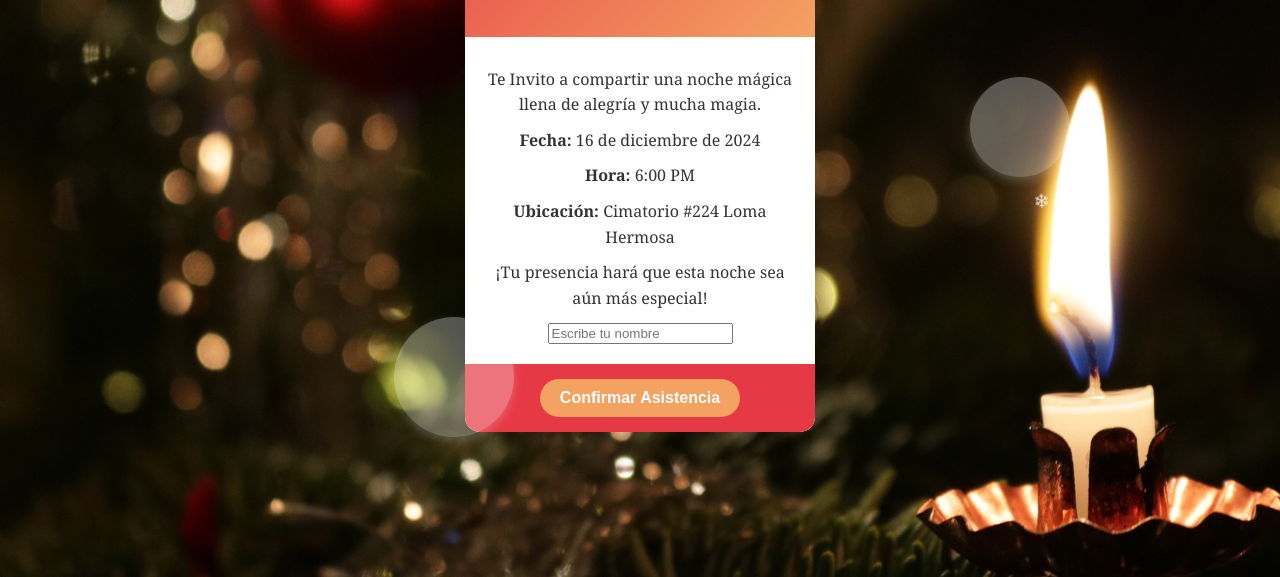
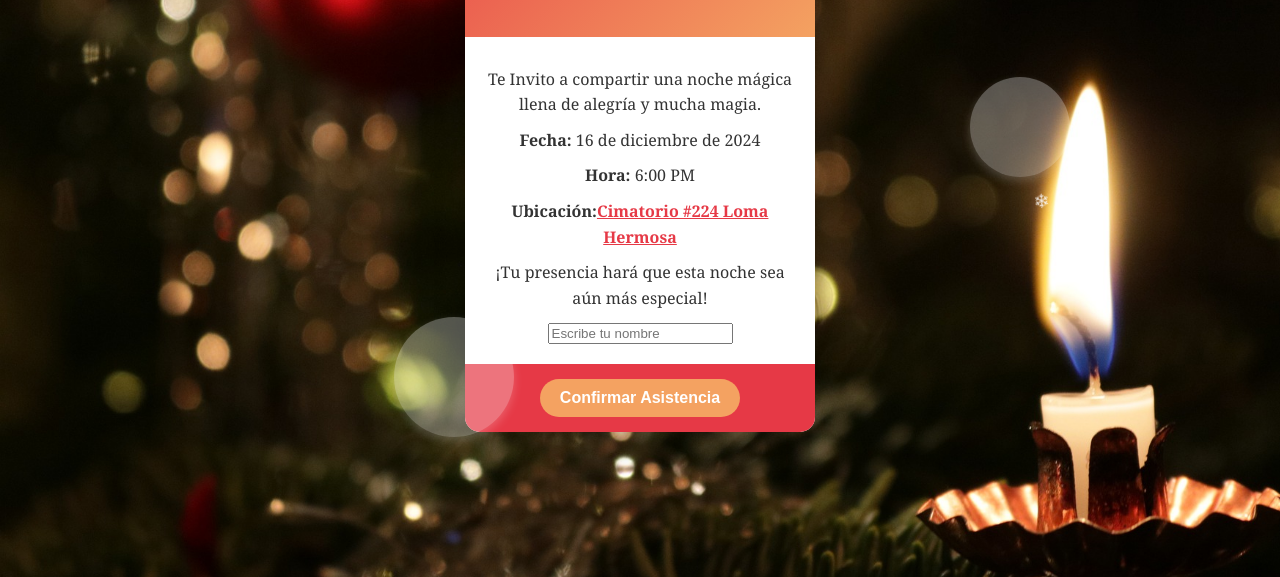
Before and after one commit to Lunity111/Invitacion, a plain HTML site: page index.html in a window 1280 px wide. Shown: the part 303-880 px from the top of the page. Drawn offline with Linux system fonts and the light colour scheme.

Commit message:
Add files via upload

```diff
--- a/index.html
+++ b/index.html
@@ -171,6 +171,14 @@
       background-color: #e63946;
     }
 
+    /* Estilo para la sección clicable */
+    .location-link {
+      color: #e63946;
+      font-weight: bold;
+      text-decoration: underline;
+      cursor: pointer;
+    }
+
     @keyframes popupSlideIn {
       from {
         transform: translateY(-50px);
@@ -262,7 +270,7 @@
       <p>Te Invito a compartir una noche mágica llena de alegría y mucha magia.</p>
       <p><strong>Fecha:</strong> 16 de diciembre de 2024</p>
       <p><strong>Hora:</strong> 6:00 PM</p>
-      <p><strong>Ubicación:</strong> Cimatorio #224 Loma Hermosa</p>
+      <p><strong>Ubicación:</strong><span span class="location-link" id="location-link">Cimatorio #224 Loma Hermosa</span></p>
       <p>¡Tu presencia hará que esta noche sea aún más especial!</p>
       <input type="text" id="guest-name" placeholder="Escribe tu nombre">
     </div>
@@ -394,6 +402,12 @@
       const moveY = (e.clientY / window.innerHeight) * 10;
       background.style.transform = `translate3d(${-moveX}px, ${-moveY}px, 0)`;
     });
+
+    // Redirigir a Google Maps al hacer clic en la ubicación
+    const locationLink = document.getElementById('location-link');
+    locationLink.addEventListener('click', () => {
+      window.open('https://www.google.com/maps?q=Cimatorio+224+Loma+Hermosa+León+Guanajuato+México', '_blank');
+    });
   </script>
 
 </body>
```
